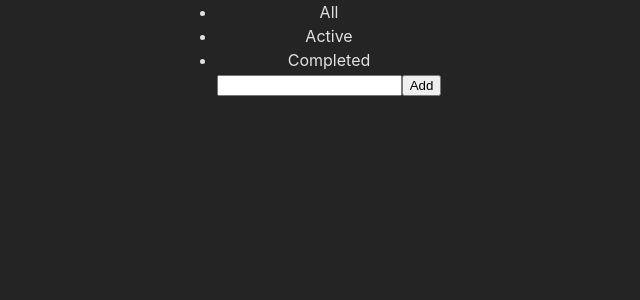
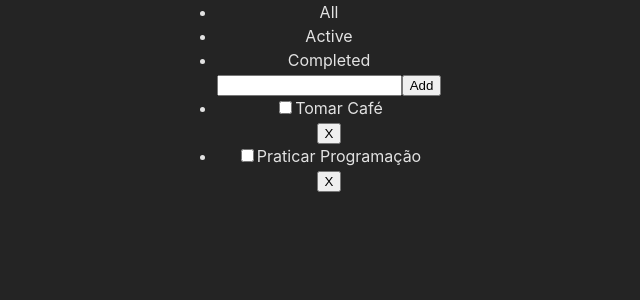
Before and after one commit to g-101/todoapp-react, a React (Vite) app: page / in a window 1280 px wide. Shown: the top 300 px of the page, without its empty margins (311-951 px from the left). Built offline with nearby package versions, Linux system fonts and the light colour scheme.

Commit message:
feat: testando o context e provider

```diff
--- a/src/App.jsx
+++ b/src/App.jsx
@@ -1,34 +1,28 @@
 import { createBrowserRouter, RouterProvider } from 'react-router-dom';
-import { useState } from 'react';
+import { AllPage, ActivePage, CompletedPage } from './pages';
 import Navigation from './components/Navigation';
-import { AllPage, ActivePage, CompletedPage } from './pages';
+import TasksProvider from './context/TasksProvider';
+import TaskList from './components/Task/TaskList';
 
-const router = createBrowserRouter([
-  {
-    path: '/',
-    element: <Navigation />,
-    children: [
-      { path: '/', element: <AllPage /> },
-      { path: '/active', element: <ActivePage /> },
-      { path: '/completed', element: <CompletedPage /> },
-    ],
-  },
-]);
+// const router = createBrowserRouter([
+//   {
+//     path: '/',
+//     element: <Navigation />,
+//     children: [
+//       { path: '/', element: <AllPage /> },
+//       { path: '/active', element: <ActivePage /> },
+//       { path: '/completed', element: <CompletedPage /> },
+//     ],
+//   },
+// ]);
 
 const App = () => {
-  const [tasks, setTasks] = useState([]);
-
-  const handleCreateTask = newTask => {
-    setTasks(tasks => [{ id: tasks.length.toString(), ...newTask }, ...tasks]);
-  };
-  const deleteTask = taskId => {
-    setTasks(tasks.filter(task => task.id !== taskId));
-  };
-
   return (
-    <>
-      <RouterProvider router={router} />
-    </>
+    <TasksProvider>
+      <Navigation />
+      <TaskList />
+      {/* <RouterProvider router={router} /> */}
+    </TasksProvider>
   );
 };
 
--- a/src/components/Task/Task.jsx
+++ b/src/components/Task/Task.jsx
@@ -2,29 +2,14 @@ import React from 'react';
 import Button from '../UI/Button';
 
 const Task = props => {
-  const [isChecked, setIsChecked] = useState(false);
-
-  const handleCheckboxChange = () => {
-    setIsChecked(!isChecked);
-  };
-  const handleButtonClick = () => {
-    props.onTaskById(props.id);
-  };
-
   return (
     <>
       <li key={props.id}>
-        <input
-          type="checkbox"
-          id="task"
-          name="task"
-          checked={isChecked}
-          onChange={handleCheckboxChange}
-        />
-        <label for="task">{props.name}</label>
+        <input type="checkbox" id="task" name="task" />
+        <label htmlFor="task">{props.name}</label>
       </li>
 
-      <Button onClick={handleButtonClick}>X</Button>
+      <Button>X</Button>
     </>
   );
 };
--- a/src/components/Task/TaskList.jsx
+++ b/src/components/Task/TaskList.jsx
@@ -1,14 +1,15 @@
-import React from 'react';
+import React, { useContext } from 'react';
+import { TasksContext } from '../../context/TasksContext';
 import Task from './Task';
 
-const TaskList = props => {
-  const taskById = id => {
-    props.onDeleteTask(id);
-  };
+const TaskList = () => {
+  const tasks = useContext(TasksContext);
+  console.log(tasks);
+
   return (
     <ul>
-      {props.tasks.map(task => (
-        <Task key={task.id} id={task.id} name={task.name} onTaskById={taskById} />
+      {tasks.map(task => (
+        <Task key={task.id} id={task.id} name={task.name} />
       ))}
     </ul>
   );
--- /dev/null
+++ b/src/context/TasksContext.js
@@ -0,0 +1,4 @@
+import { createContext } from 'react';
+
+export const TasksContext = createContext(null);
+export const TasksDispatchContext = createContext(null);
--- /dev/null
+++ b/src/context/TasksProvider.jsx
@@ -0,0 +1,51 @@
+import React, { useReducer } from 'react';
+import { TasksContext, TasksDispatchContext } from './TasksContext';
+
+const tasksReducer = (tasks, action) => {
+  switch (action.type) {
+    case 'add': {
+      return [
+        {
+          id: action.id.toString(),
+          name: action.name,
+          done: false,
+        },
+        ...tasks,
+      ];
+    }
+
+    case 'delete': {
+      return tasks.filter(t => t.id !== action.id);
+    }
+    default: {
+      throw Error('Unknown action: ' + action.type);
+    }
+  }
+};
+
+const initialTasks = [
+  { id: 't1', name: 'Tomar Café', done: true },
+  { id: 't2', name: 'Praticar Programação', done: false },
+];
+
+export const useTasks = () => {
+  return useContext(TasksContext);
+};
+
+export const useTasksDispatch = () => {
+  return useContext(TasksDispatchContext);
+};
+
+const TasksProvider = props => {
+  const [tasks, dispatch] = useReducer(tasksReducer, initialTasks);
+
+  return (
+    <TasksContext.Provider value={tasks}>
+      <TasksDispatchContext.Provider value={dispatch}>
+        {props.children}
+      </TasksDispatchContext.Provider>
+    </TasksContext.Provider>
+  );
+};
+
+export default TasksProvider;
--- a/src/pages/AllPage.jsx
+++ b/src/pages/AllPage.jsx
@@ -1,7 +1,12 @@
 import React from 'react';
+import TaskList from '../components/Task/TaskList';
 
 const AllPage = () => {
-  return <div>AllPage</div>;
+  return (
+    <>
+      <TaskList />
+    </>
+  );
 };
 
 export default AllPage;
```
